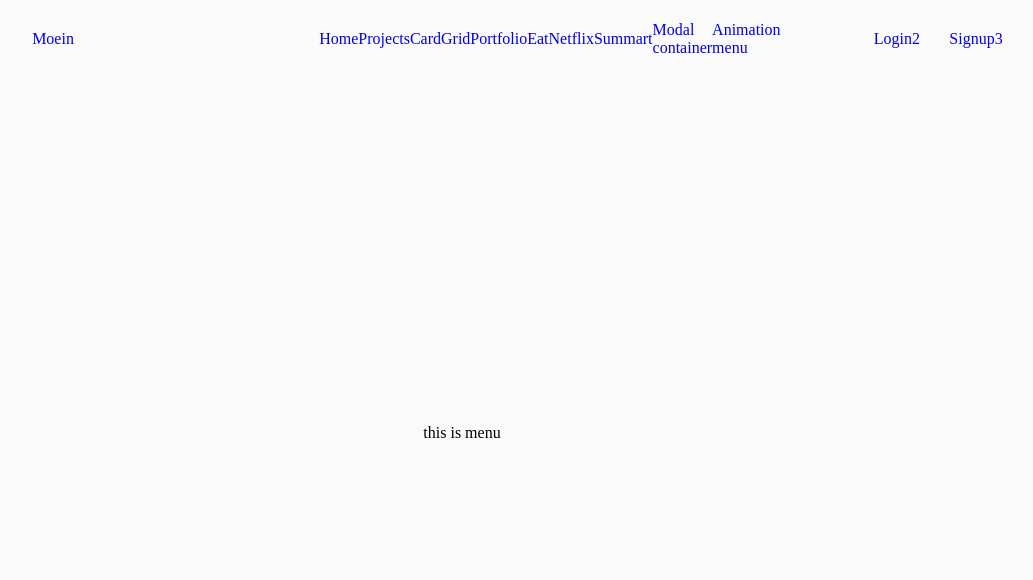
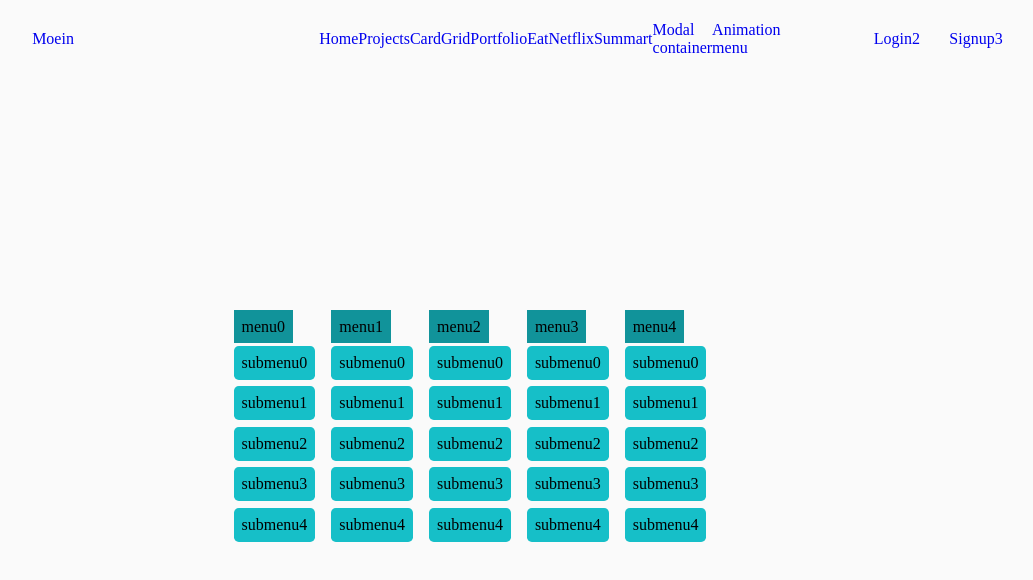
Before and after one commit to moein1/mevn-task, a Vue app in the folder client/: page /menu in a window 1280 px wide. Shown: the top 580 px of the page, without its empty margins (184-1217 px from the left). Built offline with nearby package versions, Linux system fonts and the light colour scheme.

Commit message:
Add some content for showing the menu and we can start adding animation for showing them.

```diff
--- a/client/src/components/menu.vue
+++ b/client/src/components/menu.vue
@@ -1,9 +1,27 @@
 <template>
-  <div>this is menu</div>
+  <div>
+    <ul class="main-menu">
+      <li class="menu-item" v-for="(menu , index) in 5" :key="index">
+        <span>{{'menu'+index}}</span>
+        <ul class="sub-menu">
+          <li
+            class="sub-menu-item"
+            v-for="(submenu , index2) in 5"
+            :key="index2"
+          >{{'submenu'+index2}}</li>
+        </ul>
+      </li>
+    </ul>
+  </div>
 </template>
 
 <script>
-export default {};
+export default {
+  name: "menu",
+  data() {
+    return {};
+  }
+};
 </script>
 
 <style>
--- a/client/styles/components/_menu.scss
+++ b/client/styles/components/_menu.scss
@@ -0,0 +1,24 @@
+.main-menu{
+    display: flex;
+    justify-content: space-around;
+    .menu-item{
+       margin-left: 1em;
+        span{
+            background: $green-blue-color;
+            padding: .5em;
+        }
+        .sub-menu{
+            margin-top: 10px;
+            display: flex;
+            flex-direction: column;
+            align-items: center;
+            justify-content: center;
+            .sub-menu-item{
+                background: lighten($green-blue-color, 10%);
+                padding: .5em;
+                margin-bottom: .4em;
+                border-radius: .3em;
+            }
+        }
+    }
+}
```
